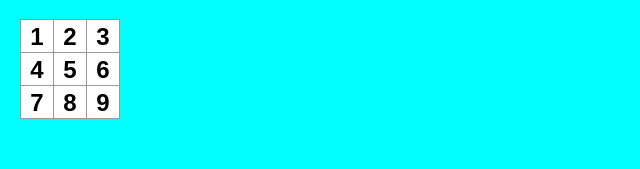
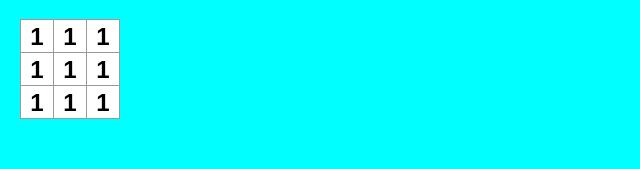
Before and after one commit to NickAlvarez20/Tic-Tac-Toe, a React (Vite) app: page / in a window 1280 px wide. Shown: the top 169 px of the page, without its empty margins (0-640 px from the left). Built offline with nearby package versions, Linux system fonts and the light colour scheme.

Commit message:
refactor: Refactor square logic creation into separate component and use JSX within Board

```diff
--- a/src/App.jsx
+++ b/src/App.jsx
@@ -1,23 +1,27 @@
 import { useState } from "react";
 import "./App.css";
 
-export default function Square() {
+function Square() {
+  return <button className="square">1</button>
+}
+
+export default function Board() {
   return (
     <>
       <div className="board-row">
-        <button className="square">1</button>
-        <button className="square">2</button>
-        <button className="square">3</button>
+        <Square />
+        <Square />
+        <Square />
       </div>
       <div className="board-row">
-        <button className="square">4</button>
-        <button className="square">5</button>
-        <button className="square">6</button>
+        <Square />
+        <Square />
+        <Square />
       </div>
       <div className="board-row">
-        <button className="square">7</button>
-        <button className="square">8</button>
-        <button className="square">9</button>
+        <Square />
+        <Square />
+        <Square />
       </div>
     </>
   );
```
